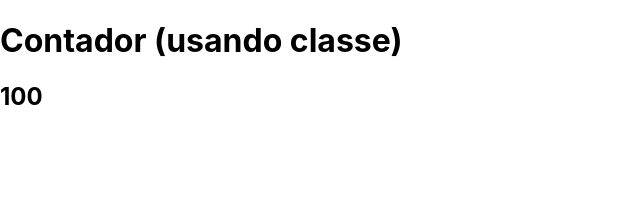
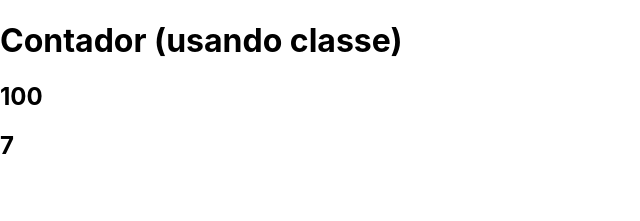
Before and after one commit to codingscode/Framework-Next, a Next.js app in the folder 001/exercicos-1/: page /classe/contador in a window 1280 px wide. Shown: the top 221 px of the page, without its empty margins (0-640 px from the left). Built offline with nearby package versions, Linux system fonts and the light colour scheme.

Commit message:
parte 71

```diff
--- a/001/exercicos-1/components/Contador.jsx
+++ b/001/exercicos-1/components/Contador.jsx
@@ -4,11 +4,17 @@ import { Component } from 'react'
 
 export default class Contador extends Component {
 
+   state = {
+      numero: 7
+   }
+
+
    render() {
       return (
          <div>
             <h1>Contador (usando classe)</h1>
             <h2>{this.props.valorInicial}</h2>
+            <h2>{this.state.numero}</h2>
          </div>
       )
    }
```
